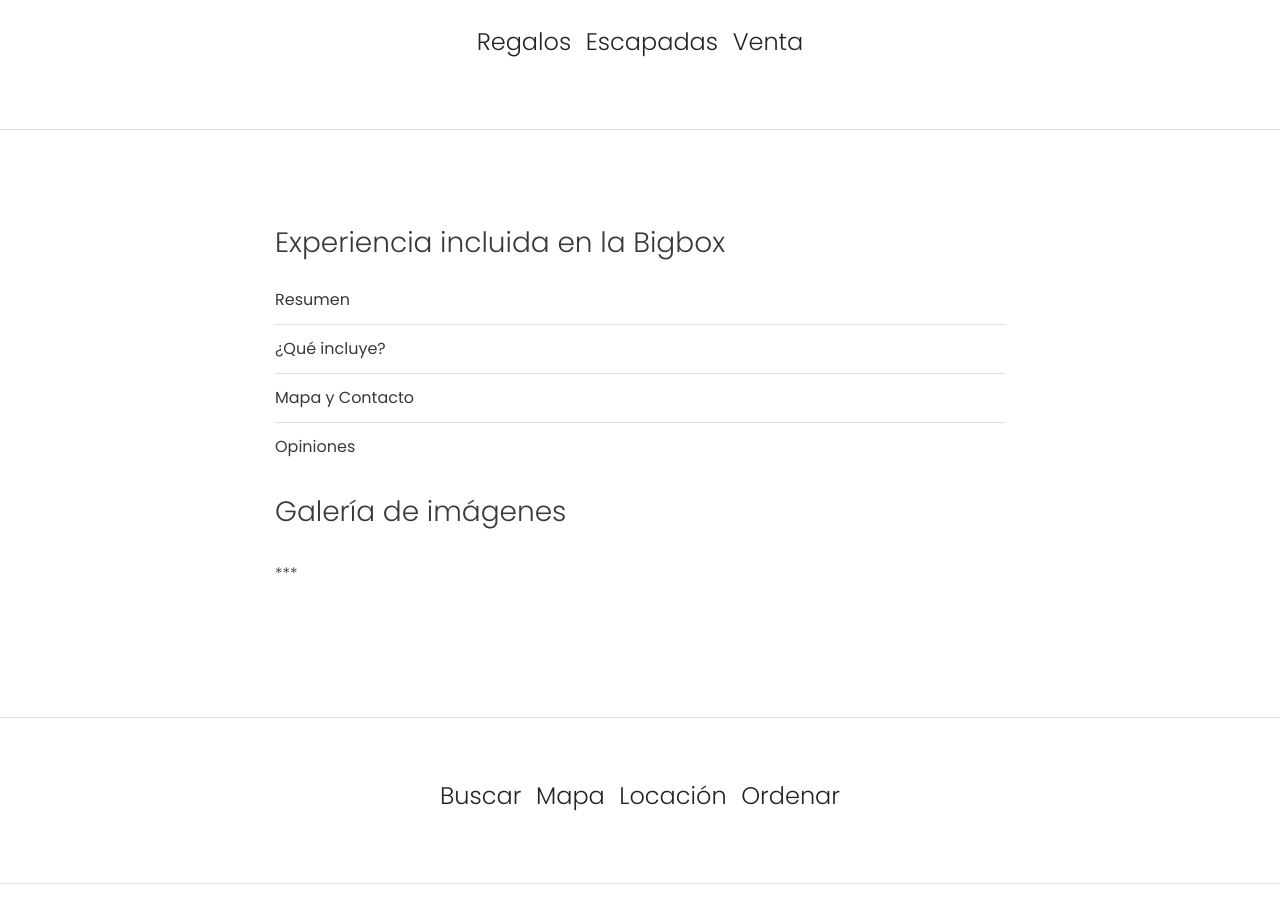
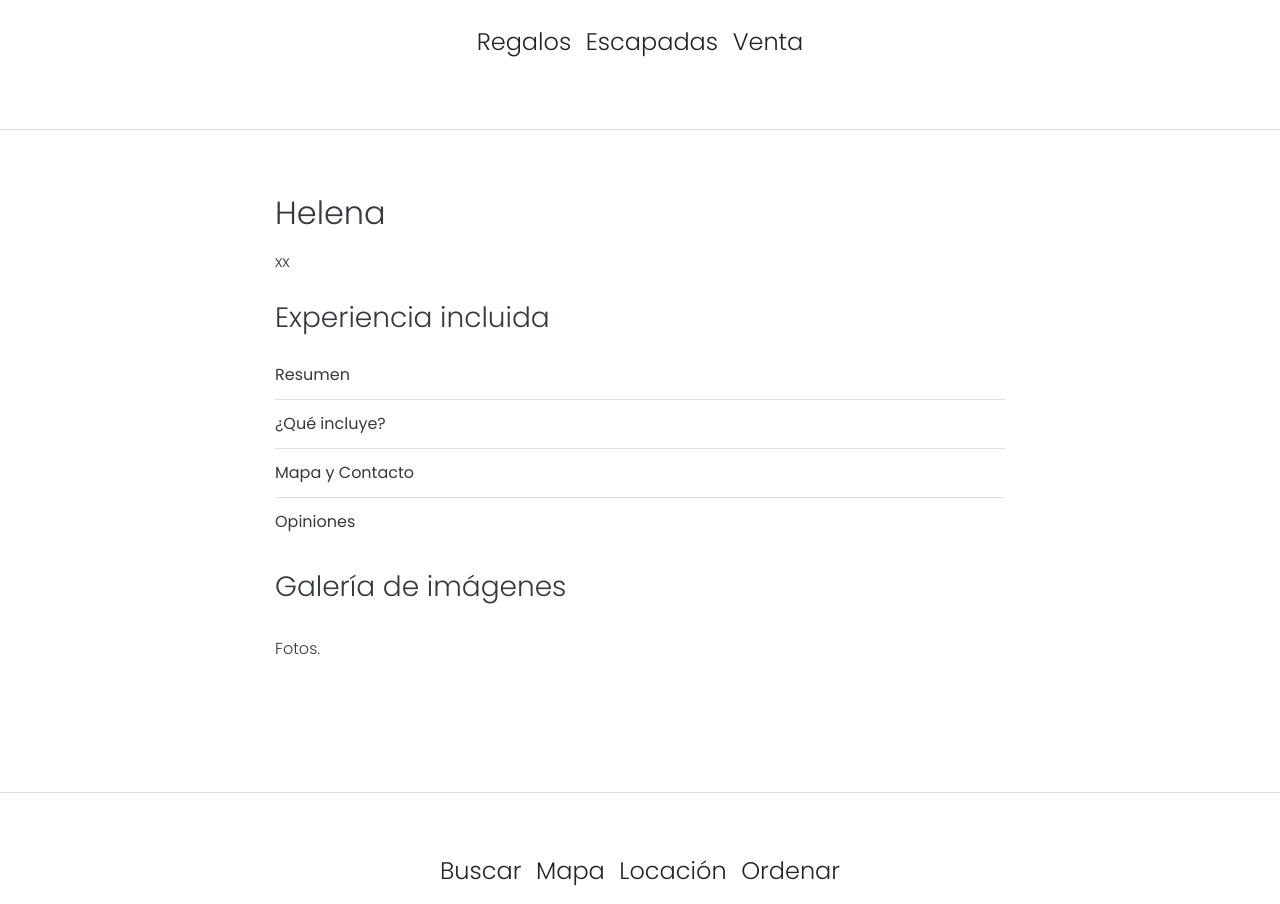
Before and after one commit to mena-hub/challenge_bigbox, a Django app: page /box/1280/activity/1290 in a window 1280 px wide. Shown: the part 208-1112 px from the top of the page. Run offline with Django 3.2, Linux system fonts and the light colour scheme; data comes from the database, SQL or seed files in the repository; some libraries are stand-ins or nearby versions.

Commit message:
Readapt activity_detail.html

```diff
--- a/bigbox/templates/bigbox/activity_detail.html
+++ b/bigbox/templates/bigbox/activity_detail.html
@@ -1,5 +1,5 @@
 {% extends "bigbox/base.html" %}
-{% block title %}{{ relation.name }}{% endblock %}
+{% block title %}{{ activity_detail.name }}{% endblock %}
 
 {% block content %}
 <section class="section border-bottom">
@@ -7,9 +7,9 @@
         <div class="row">
             <div class="col-lg-8 col-md-10 mx-auto pb-5">
                 <div class="text-dark">
-                    <h2 class="pb-2">{{ relation.name }}</h2>
-                    <p>{{ relation.description }}</p>
-                    <h3 class="py-2">Experiencia incluida en la Bigbox</h3>
+                    <h2 class="pb-2">{{ activity_detail.name }}</h2>
+                    <p>{{ activity_detail.description }}</p>
+                    <h3 class="py-2">Experiencia incluida</h3>
                     <ul class="list-group list-group-flush">
                         <li class="list-group-item">Resumen</li>
                         <li class="list-group-item">¿Qué incluye?</li>
@@ -17,7 +17,7 @@
                         <li class="list-group-item">Opiniones</li>
                     </ul>
                     <h3 class="py-4">Galería de imágenes</h3>
-                    <p>***</p>
+                    <p>Fotos.</p>
                 </div>
             </div>
         </div>
```
